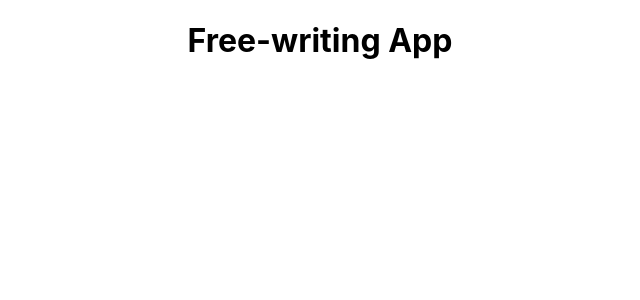
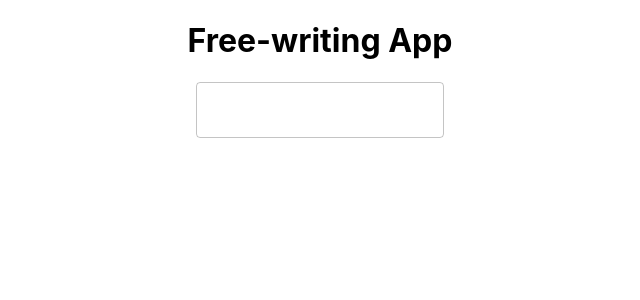
Before and after one commit to BumgeunSong/free-writing-app, a React (Create React App) app: page / in a window 1280 px wide. Shown: the top 300 px of the page, without its empty margins (320-960 px from the left). Built offline with nearby package versions, Linux system fonts and the light colour scheme; the HTML template or start-up script is replaced by a standard one.

Commit message:
메인 화면에 TextField 추가

```diff
--- a/src/App.tsx
+++ b/src/App.tsx
@@ -1,11 +1,13 @@
 import React from 'react';
 import logo from './logo.svg';
 import './App.css';
+import TextField from '@mui/material/TextField';
 
 function App() {
   return (
     <div className="App">
       <h1>Free-writing App</h1>
+      <TextField></TextField>
     </div>
   );
 }
```
